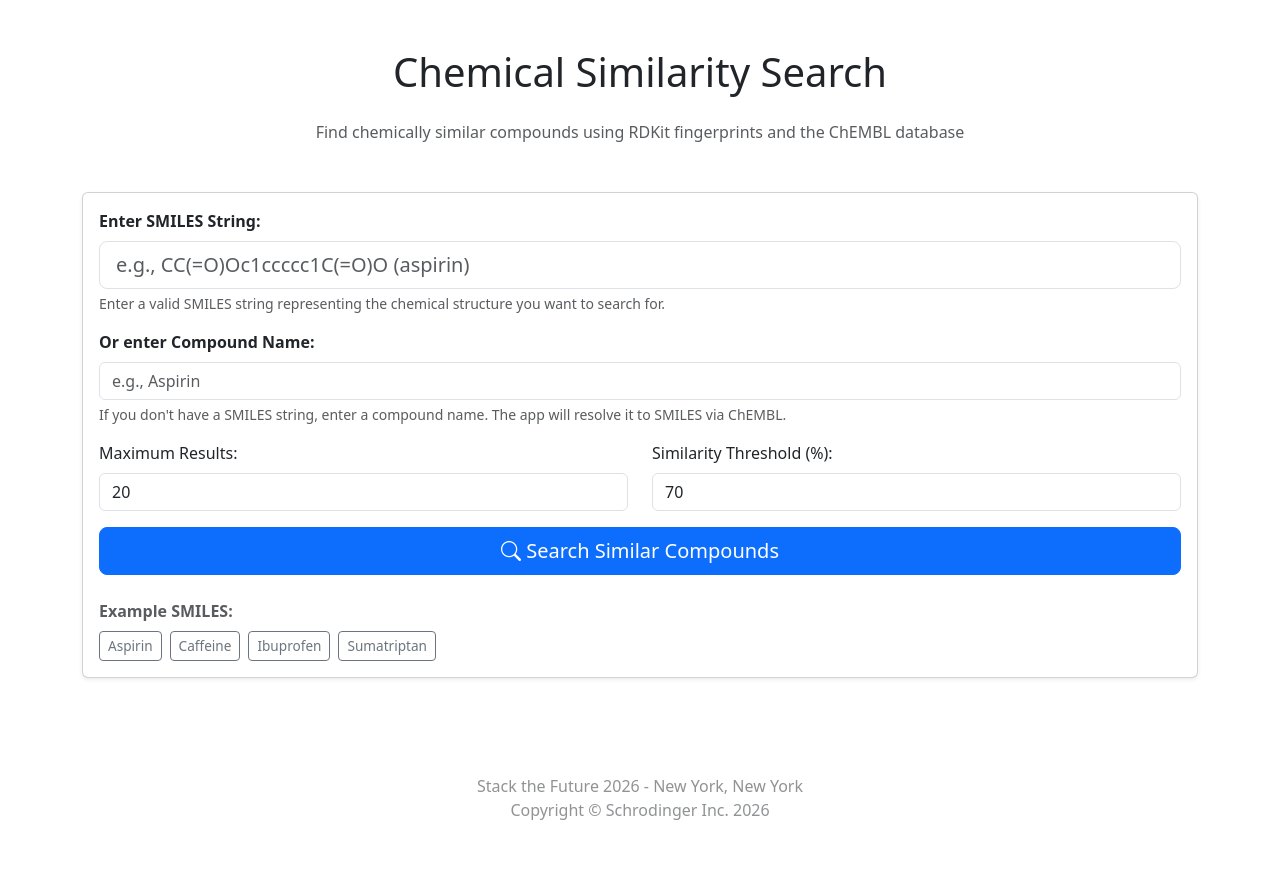
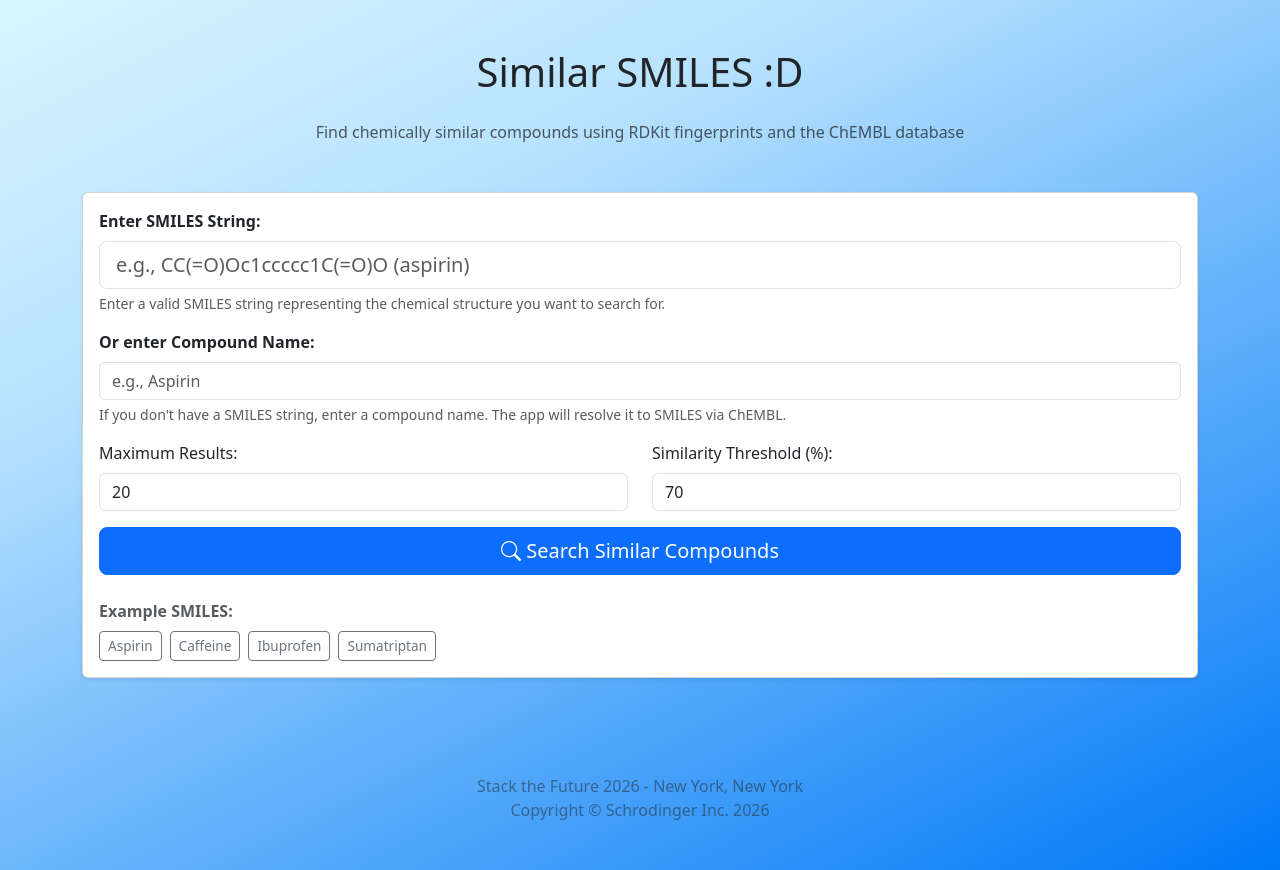
Before and after one commit to qrran/Schrodinger_Hackathon_2026, a Flask app: page / in a window 1280 px wide. Run offline with Flask 3, Linux system fonts and the light colour scheme.

Commit message:
change background

```diff
--- a/templates/my-template.html
+++ b/templates/my-template.html
@@ -5,7 +5,7 @@
 {% block content %}
   <div class="my-5">
     <h1 class="text-center mb-4">
-      <i class="bi bi-molecule"></i> Chemical Similarity Search
+      <i class="bi bi-molecule"></i> Similar SMILES :D
     </h1>
     <p class="text-center text-muted mb-5">
       Find chemically similar compounds using RDKit fingerprints and the ChEMBL database
@@ -137,6 +137,12 @@
 
 {% block styles %}
   <style>
+
+  body {
+    background: #d9f5ff;
+    background: linear-gradient(153deg, rgba(217, 245, 255, 1) 0%, rgba(182, 225, 254, 1) 29%, rgba(0, 120, 247, 1) 100%);
+  }
+
   .example-btn {
     font-size: 0.85rem;
   }
```
